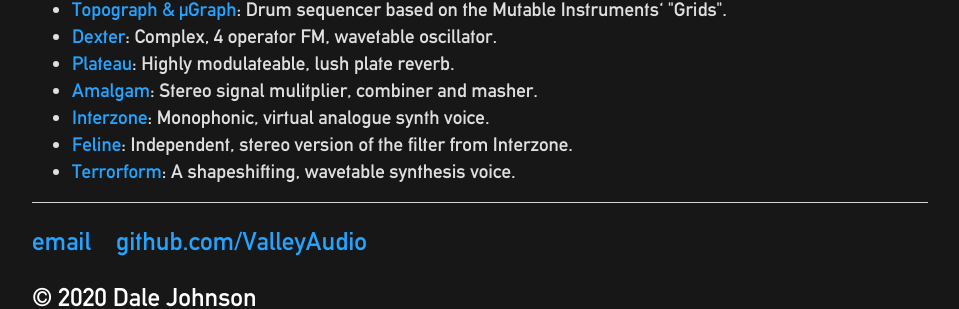
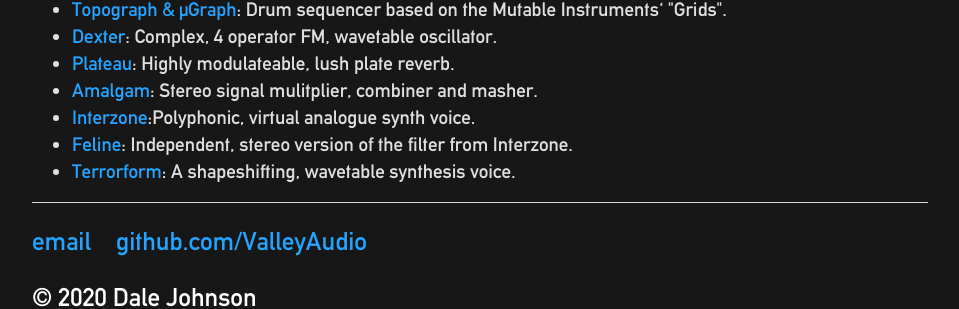
Before and after one commit to ValleyAudio/ValleyAudio.github.io, a Jekyll site: the page built from rack/index.html, in a window 1280 px wide. Shown: the part 665-974 px from the top of the page, without its empty margins (160-1119 px from the left). Built offline with Jekyll 4.4.1, drawn with Linux system fonts in a browser that asks for light colours.

Commit message:
Change mono to poly

```diff
--- a/rack/index.html
+++ b/rack/index.html
@@ -14,7 +14,7 @@
         <li><a href="dexter/index.html">Dexter</a>: Complex, 4 operator FM, wavetable oscillator.</li>
         <li><a href="plateau/index.html">Plateau</a>: Highly modulateable, lush plate reverb.</li>
         <li><a href="amalgam/index.html">Amalgam</a>: Stereo signal mulitplier, combiner and masher.</li>
-        <li><a href="interzone/index.html">Interzone</a>: Monophonic, virtual analogue synth voice.</li>
+        <li><a href="interzone/index.html">Interzone</a>:Polyphonic, virtual analogue synth voice.</li>
         <li><a href="feline/index.html">Feline</a>: Independent, stereo version of the filter from Interzone.</li>
         <li><a href="terrorform/index.html">Terrorform</a>: A shapeshifting, wavetable synthesis voice.</li>
     </ul>
```
